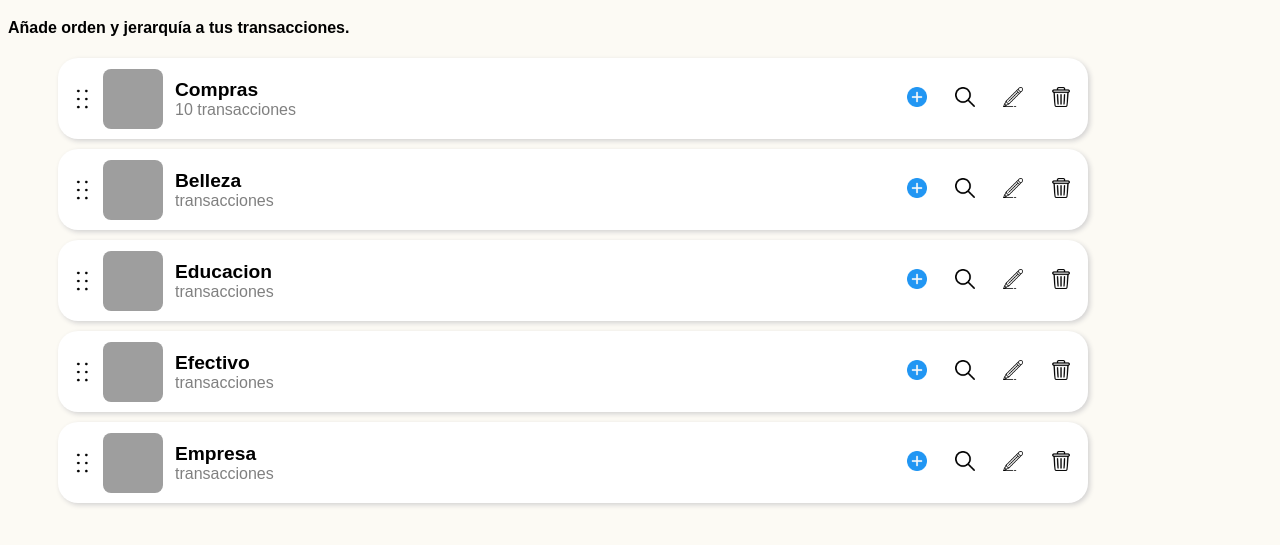
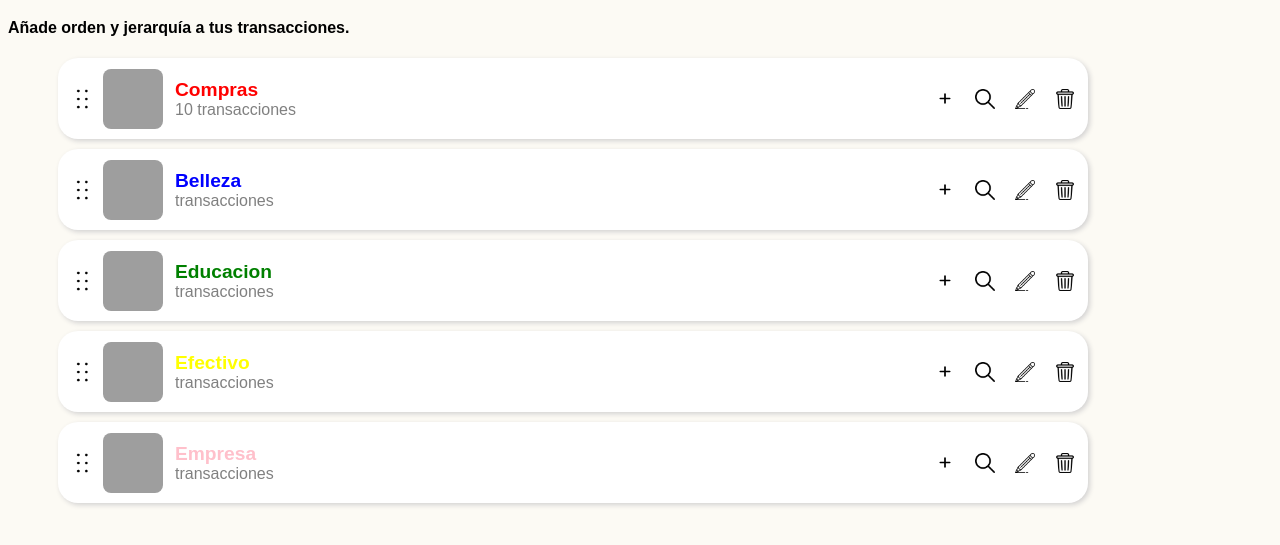
Before and after one commit to tomasrobino/dashboard, a plain HTML site: page index.html in a window 1280 px wide. Shown: the part 61-606 px from the top of the page. Drawn offline with Linux system fonts and the light colour scheme; grey boxes are pictures that could not be loaded.

Commit message:
colored titles & switched plus img & hover shadow

```diff
--- a/script.js
+++ b/script.js
@@ -1,11 +1,11 @@
 const list = document.querySelector("#elements");
 
 const data = [
-    {img: "https://picsum.photos/60", title: "Compras", subtitle: "10"},
-    {img: "https://picsum.photos/60", title: "Belleza", subtitle: ""},
-    {img: "https://picsum.photos/60", title: "Educacion", subtitle: ""},
-    {img: "https://picsum.photos/60", title: "Efectivo", subtitle: ""},
-    {img: "https://picsum.photos/60", title: "Empresa", subtitle: ""}
+    {img: "https://picsum.photos/60", title: "Compras", subtitle: "10", color: "red"},
+    {img: "https://picsum.photos/60", title: "Belleza", subtitle: "", color: "blue"},
+    {img: "https://picsum.photos/60", title: "Educacion", subtitle: "", color: "green"},
+    {img: "https://picsum.photos/60", title: "Efectivo", subtitle: "", color: "yellow"},
+    {img: "https://picsum.photos/60", title: "Empresa", subtitle: "", color: "pink"}
 ]
 
 var currentHover;
@@ -14,6 +14,7 @@ const listElements = [];
 data.map((value) => {
     let title = document.createElement("span");
     title.className = "title";
+    title.style.color = value.color;
     title.append(document.createTextNode(value.title));
 
     let subtitle = document.createElement("span");
@@ -45,7 +46,7 @@ data.map((value) => {
     let buttons = document.createElement("div");
     buttons.className = "buttonDiv";
 
-    [{src: "assets/plus.png", tooltip: "Añadir"}, {src: "assets/search.png", tooltip: "Ver transacciones"}, {src: "assets/pencil.png", tooltip: "Editar"}, {src: "assets/bin.png", tooltip: "Eliminar"},].forEach(element => {
+    [{src: "assets/plus.svg", tooltip: "Añadir"}, {src: "assets/search.png", tooltip: "Ver transacciones"}, {src: "assets/pencil.png", tooltip: "Editar"}, {src: "assets/bin.png", tooltip: "Eliminar"},].forEach(element => {
         let button = document.createElement("img");
         button.className = "button";
         button.src = element.src;
@@ -59,6 +60,7 @@ data.map((value) => {
 
         let buttonDiv = document.createElement("div");
         buttonDiv.className = "bDiv";
+
         buttonDiv.append(button, span);
         buttons.append(buttonDiv);
     });
--- a/styles.css
+++ b/styles.css
@@ -63,6 +63,12 @@ ul {
 }
 
 .bDiv {
+  display: flex;
+  justify-content: center;
+  align-items: center;
+  border-radius: 40px;
+  width: 40px;
+  height: 40px;
   position: relative;
 }
 
@@ -100,3 +106,16 @@ ul {
   visibility: visible;
   opacity: 1;
 }
+
+.bDiv:hover {
+  background-color: rgb(207, 207, 207);
+}
+
+.buttonColor {
+  margin-left: 8px;
+  margin-right: 8px;
+  width: 20px;
+  height: 20px;
+  border-radius: 20px;
+  padding: 6px;
+}
```
Also changed, not shown: assets/plus.png (deleted), assets/plus.svg (added).
